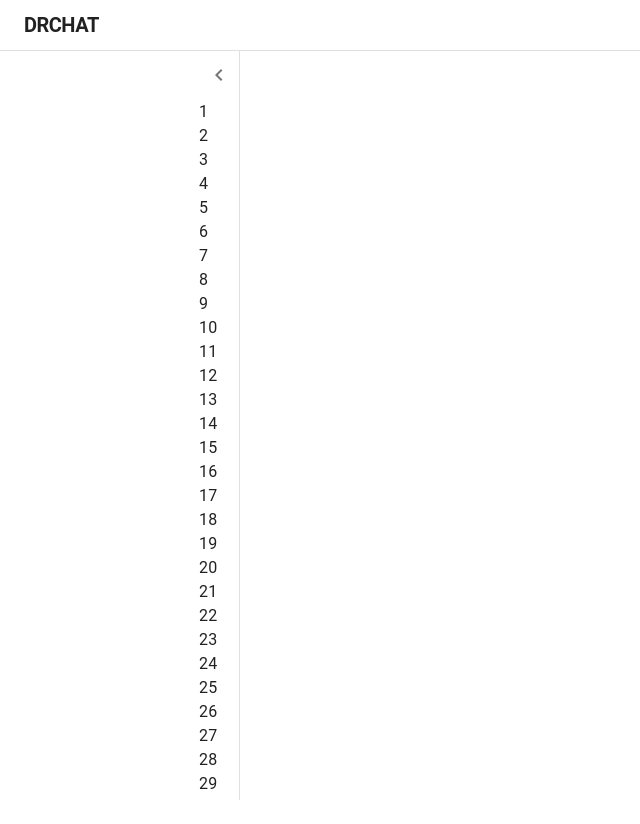
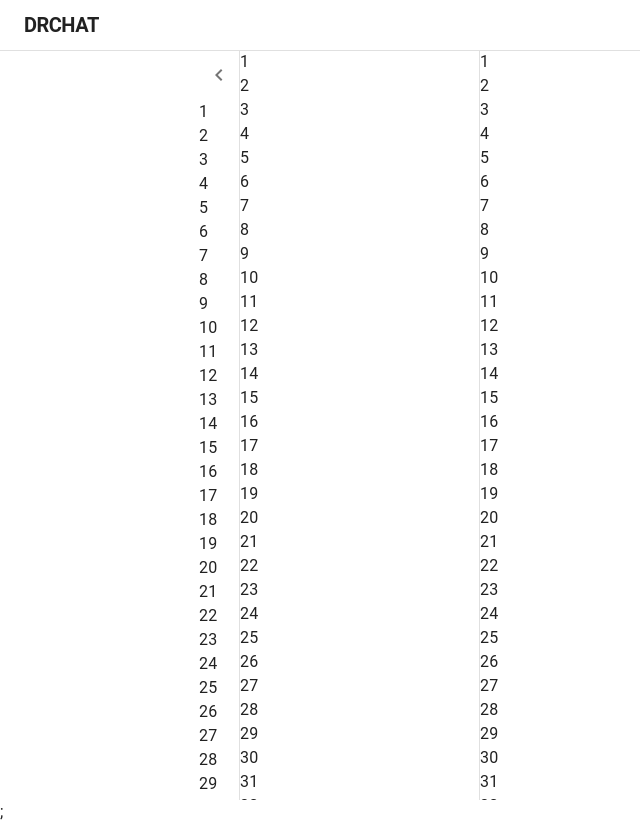
Before and after one commit to Yash-KK/DR-Chat, a React (Vite) app in the folder front-end/: page / in a window 1280 px wide. Shown: the whole page, without its empty margins (0-640 px from the left). Before the commit the page ends 800 px from the top, so only its background shows below. Built offline with nearby package versions, Linux system fonts and the light colour scheme; the HTML template or start-up script is replaced by a standard one.

Commit message:
add secondary drawer and main component

```diff
--- /dev/null
+++ b/front-end/src/components/Main.tsx
@@ -0,0 +1,20 @@
+import { Box, useTheme } from "@mui/material";
+
+const Main = () => {
+  const theme = useTheme();
+  return (
+    <Box
+      sx={{
+        flexGrow: 1,
+        mt: `${theme.primaryAppBar.height}px`,
+        height: `calc(100vh - ${theme.primaryAppBar.height}px)`,
+        overflow: "hidden",
+      }}
+    >
+      {Array.from({ length: 50 }, (_, index) => (
+        <div key={index + 1}>{index + 1}</div>
+      ))}
+    </Box>
+  );
+};
+export default Main;
--- a/front-end/src/components/PrimaryDrawer.tsx
+++ b/front-end/src/components/PrimaryDrawer.tsx
@@ -12,6 +12,23 @@ const PrimaryDrawer = () => {
     setOpen(isAboveSm);
   }, [isAboveSm]);
 
+  const openedMixin = () => ({
+    transition: theme.transitions.create("width", {
+      easing: theme.transitions.easing.sharp,
+      duration: theme.transitions.duration.enteringScreen,
+    }),
+    overflowX: "hidden",
+  });
+
+  const closedMixin = () => ({
+    transition: theme.transitions.create("width", {
+      easing: theme.transitions.easing.sharp,
+      duration: theme.transitions.duration.enteringScreen,
+    }),
+    overflowX: "hidden",
+    width: theme.primaryDrawer.closed,
+  });
+
   const handleDrawerOpen = () => {
     setOpen(true);
   };
@@ -19,11 +36,19 @@ const PrimaryDrawer = () => {
   const handleDrawerClose = () => {
     setOpen(false);
   };
-  const Drawer = styled(MuiDrawer)(({ theme }) => ({
-    "& .MuiDrawer-paper": {
-      // backgroundColor: '#f0f0f0',
-      width: open ? theme.primaryDrawer.width : theme.primaryDrawer.closed,
-    },
+  const Drawer = styled(MuiDrawer, {})(({ theme, open }) => ({
+    width: theme.primaryDrawer.width,
+    whiteSpace: "nowrap",
+    boxSizing: "border-box",
+    ...(open & {
+      ...openedMixin(),
+      "& .MuiDrawer-paper": openedMixin(),
+    }),
+    ...(!open && {
+      ...closedMixin(),
+      "& .MuiDrawer-paper": closedMixin(),
+    })
+
   }));
   return (
     <Drawer
--- /dev/null
+++ b/front-end/src/components/SecondaryDrawer.tsx
@@ -0,0 +1,23 @@
+import { Box, useTheme } from "@mui/material";
+
+const SecondaryDrawer = () => {
+  const theme = useTheme();
+
+  return (
+    <Box
+      sx={{
+        minWidth: `${theme.secondaryDrawer.width}px`,
+        height: `calc(100vh - ${theme.primaryAppBar.height}px)`,
+        mt: `${theme.primaryAppBar.height}px`,
+        borderRight: `1px solid ${theme.palette.divider}`,
+        display: { xs: "none", sm: "block" },
+        overflow: "auto",
+      }}
+    >
+     {Array.from({ length: 50 }, (_, index) => (
+        <div key={index + 1}>{index + 1}</div>
+      ))}
+    </Box>
+  );
+};
+export default SecondaryDrawer;
--- a/front-end/src/pages/Home.tsx
+++ b/front-end/src/pages/Home.tsx
@@ -2,13 +2,16 @@ import Box from "@mui/material/Box";
 import CssBaseline from "@mui/material/CssBaseline";
 import PrimaryAppBar from "../components/PrimaryAppBar";
 import PrimaryDrawer from "../components/PrimaryDrawer";
-
+import SecondaryDrawer from "../components/SecondaryDrawer";
+import Main from "../components/Main";
 const Home = () => {
   return (
     <Box sx={{ display: "flex" }}>
       <CssBaseline />
       <PrimaryAppBar />
       <PrimaryDrawer />
+      <SecondaryDrawer />
+      <Main />
     </Box>
   );
 };
--- a/front-end/src/theme/theme.tsx
+++ b/front-end/src/theme/theme.tsx
@@ -9,6 +9,10 @@ declare module "@mui/material/styles" {
       width: number;
       closed: number;
     };
+
+    secondaryDrawer: {
+      width: number;
+    };
   }
   // allow configuration using `createTheme`
   interface ThemeOptions {
@@ -19,6 +23,10 @@ declare module "@mui/material/styles" {
     primaryDrawer?: {
       width?: number;
       closed?: number;
+    };
+
+    secondaryDrawer?: {
+      width?: number;
     };
   }
 }
@@ -32,6 +40,11 @@ const createMuiTheme = () => {
       width: 240,
       closed: 70,
     },
+
+    secondaryDrawer: {
+      width: 240,
+    },
+
     components: {
       MuiAppBar: {
         defaultProps: {
```
